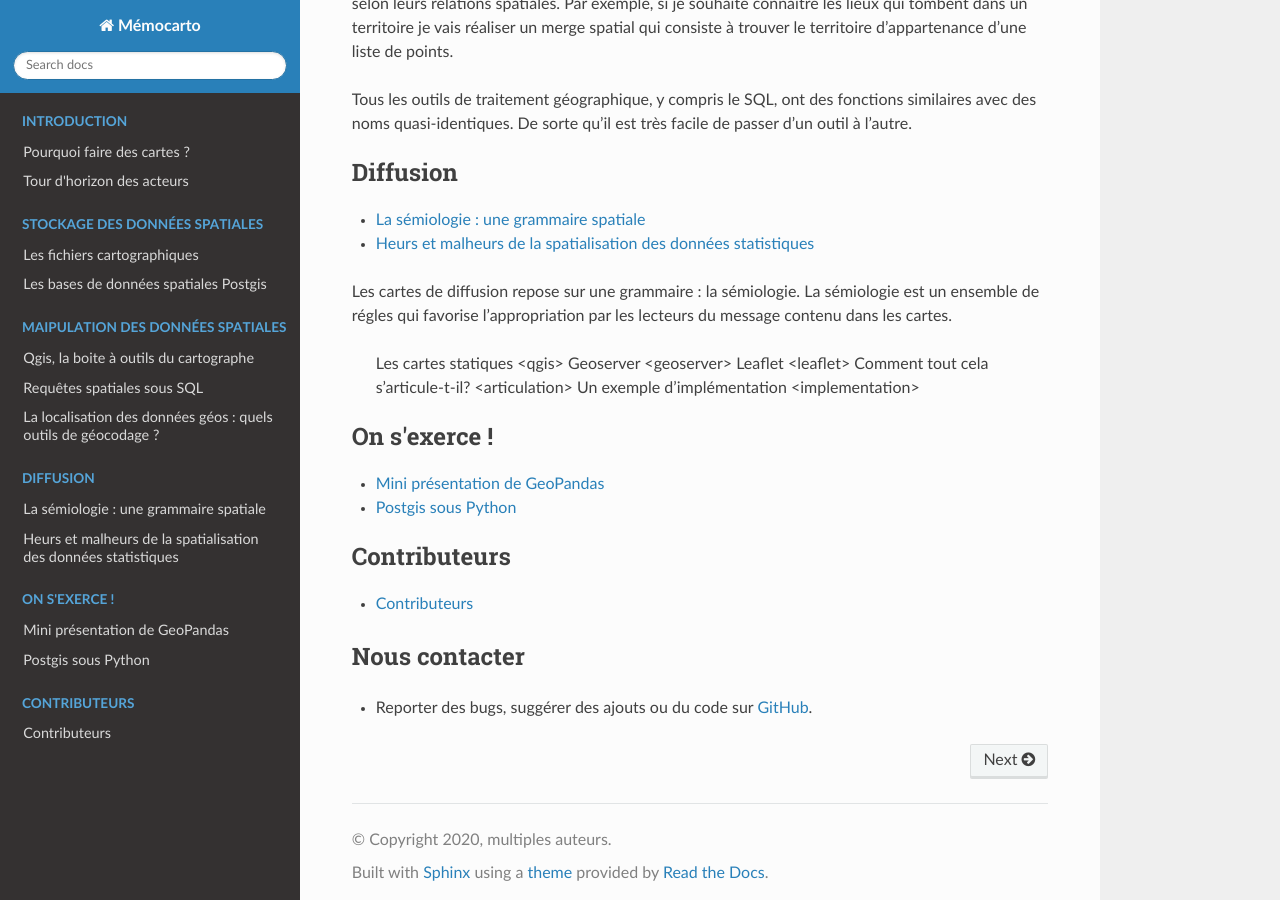
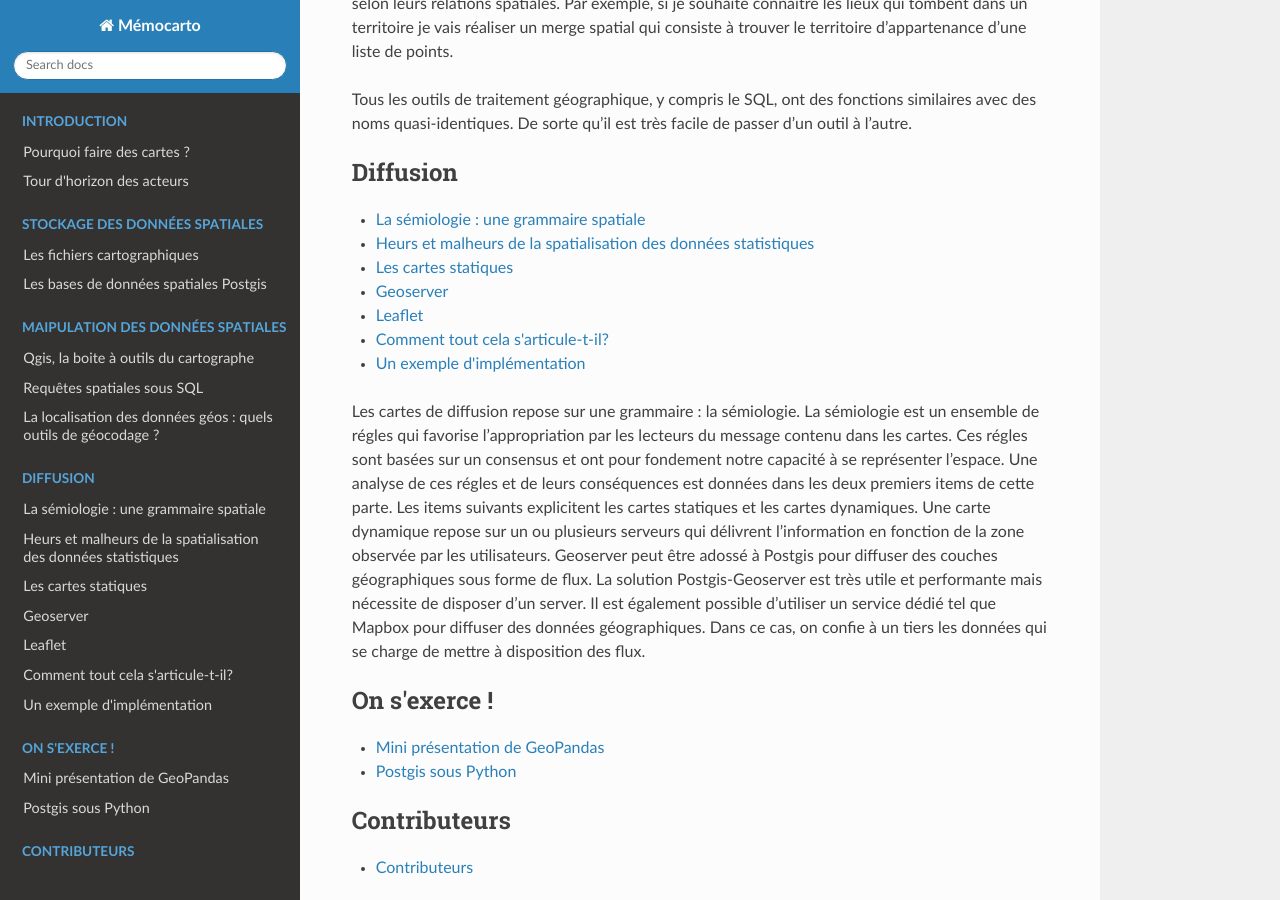
Before and after one commit to JulieDjidji/memocarto, a Sphinx documentation site: the page built from doc/source/index.rst, in a window 1280 px wide and 900 px high, scrolled down 1272 px. Built offline with Sphinx 7.4.7 and the Read the Docs theme 2.0.0, drawn with Linux system fonts in a browser that asks for light colours; pages that are not in the unit, such as notebooks, are missing from menus.

Commit message:
Update index.rst

```diff
--- a/doc/source/index.rst
+++ b/doc/source/index.rst
@@ -48,20 +48,13 @@ Tous les outils de traitement géographique, y compris le SQL, ont des fonctions
 
   La sémiologie : une grammaire spatiale  <semio>
   Heurs et malheurs de la spatialisation des données statistiques <concepts>
-
-Les cartes de diffusion repose sur une grammaire : la sémiologie. La sémiologie est un ensemble de régles qui favorise l'appropriation par les lecteurs du message contenu dans les cartes.
-
   Les cartes statiques <qgis>
   Geoserver <geoserver>
   Leaflet <leaflet>
   Comment tout cela s'articule-t-il? <articulation>
   Un exemple d'implémentation <implementation>
 
-
-
-
-
-
+Les cartes de diffusion repose sur une grammaire : la sémiologie. La sémiologie est un ensemble de régles qui favorise l'appropriation par les lecteurs du message contenu dans les cartes. Ces régles sont basées sur un consensus et ont pour fondement notre capacité à se représenter l'espace. Une analyse de ces régles et de leurs conséquences est données dans les deux premiers items de cette parte. Les items suivants explicitent les cartes statiques et les cartes dynamiques. Une carte dynamique repose sur un ou plusieurs serveurs qui délivrent l'information en fonction de la zone observée par les utilisateurs. Geoserver peut être adossé à Postgis pour diffuser des couches géographiques sous forme de flux. La solution Postgis-Geoserver est très utile et performante mais nécessite de disposer d'un server. Il est également possible d'utiliser un service dédié tel que Mapbox pour diffuser des données géographiques. Dans ce cas, on confie à un tiers les données qui se charge de mettre à disposition des flux.
 
 
 
```
